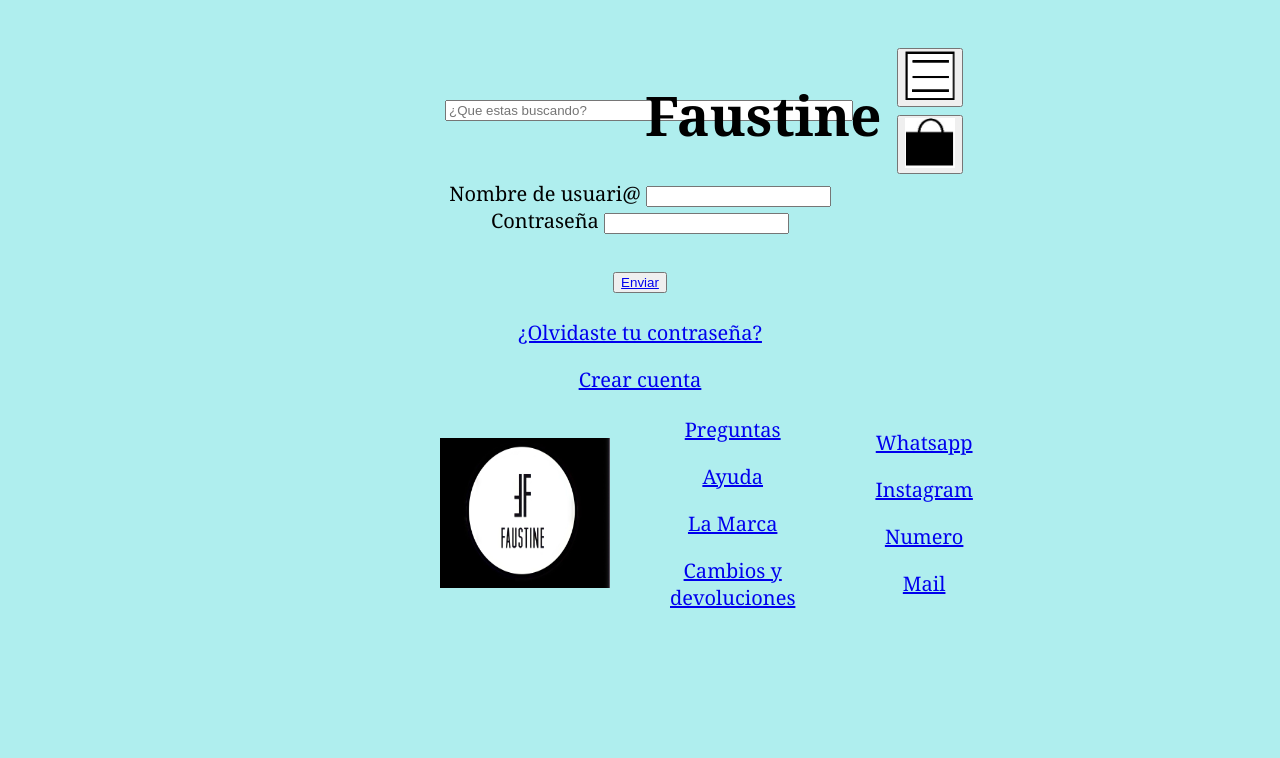
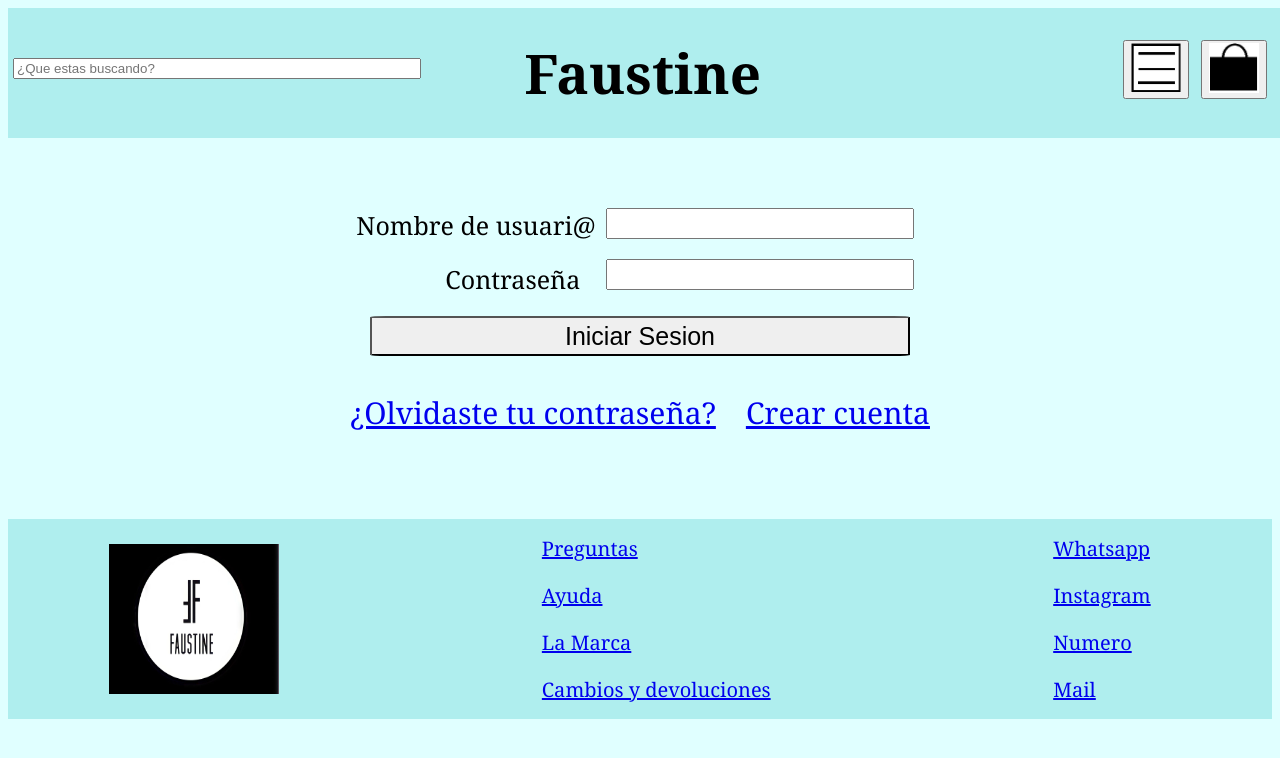
Before and after one commit to mauroma9/Grupo11Store, a website: page views/login.html in a window 1280 px wide. Drawn offline with Linux system fonts and the light colour scheme; files that its build step writes are made by us from their sources; files whose address does not match are found by name.

Commit message:
mas correciones a login

```diff
--- a/css/login.css
+++ b/css/login.css
@@ -1,19 +1,82 @@
-.body1{
-    background-color: paleturquoise;
-    display: flexbox;
-    font-size: 20px;
-    width: 400px;
-	margin: 50px auto;
-	height: 400px;
-	padding: 0px 9px 0px 9px;
-    text-align: center;
-    justify-content: space-between;
+.paginaLogin {
+    display: flex;
+    flex-direction: row;
+    justify-content: center;
 }
-.button{
-    margin-top: 10px;
-     margin-bottom:10px;
-     color: #FFF;
-     font-size: 40px;
-     text-align: center;
+
+.etiquetasDeLogin {
+    display: flex;
+    flex-direction: column;
+    margin-top: 70px;
+}
+
+.botonesDeLogin {
+    display: flex;
+    flex-direction: column;
+    margin-top: 70px;
+}
+
+.button {
+    display: flex;
+    justify-content: center;
+    margin-top: 20px;
+    margin-bottom: 20px;
 
 }
+
+.cuentaYContraseña {
+    display: flex;
+    justify-content: center;
+    margin-bottom: 70px;
+}
+
+.linkOlvidasteContraseña {
+    margin-right: 30px;
+    font-size: 30px;
+}
+
+.linkCrearCuenta {
+    font-size: 30px;
+}
+
+.boton1 {
+    width: 540px;
+    height: 40px;
+    border-radius: 3%;
+}
+
+.boton1:hover {
+    background-color: darkgray;
+    transition-property: background-color;
+    transition:
+        background-color, 0.3s;
+}
+
+.usuario {
+    font-size: 25px;
+    margin-right: 10px;
+}
+
+.password {
+    font-size: 25px;
+    margin-top: 20px;
+    position: relative;
+    left: 89px;
+
+}
+
+.barraDeUsuario {
+    width: 300px;
+    height: 25px;
+}
+
+.barraPassword {
+    width: 300px;
+    height: 25px;
+    margin-top: 20px;
+    margin-right: 10px;
+}
+
+.iniciarSesion {
+    font-size: 25px;
+}
--- a/views/login.html
+++ b/views/login.html
@@ -11,7 +11,6 @@
 </head>
 
 <body>
-<body class="body1">
     <header class="header">
         <div class="cointainer, logo-nav-container">
             <div class="barra">
@@ -29,24 +28,30 @@
 
         </div>
     </header>
-
-    <div class="usuario">
-        <label for="usuario">Nombre de usuari@</label>
-        <input type="text" name="usuario" id="usuario" minlength="5" data-error="Dato no valido" data-success="Correcto">
-        <label for="password">Contraseña</label>
-        <input type="password" name="password" id="password">
+    <div class="paginaLogin">
+        <div class="etiquetasDeLogin">
+            <span class="usuario">Nombre de usuari@</span>
+            <span class="password">Contraseña</span>
+        </div>
+        <div class="botonesDeLogin">
+            <input type="text" name="usuario" id="usuario" minlength="5" data-error="Dato no valido" data-success="Correcto" class="barraDeUsuario">
+            <input type="password" name="password" id="password" class="barraPassword">
+        </div>
     </div>
     <div class="button">
-    <button type="submit">
-        <a href="/">Enviar</a>
-    </button>
+        <button type="submit" class="boton1">
+            <span class="iniciarSesion">Iniciar Sesion</span>
+        </button>
     </div>
-    <p>
-        <a href= "http://www.google.com">¿Olvidaste tu contraseña?</a>
-    </p>
-    <p>
-        <a href= "http://www.google.com">Crear cuenta</a>
-    </p>
+
+    <div class="cuentaYContraseña">
+        <p>
+            <a href= "http://www.google.com" class="linkOlvidasteContraseña">¿Olvidaste tu contraseña?</a>
+        </p>
+        <p>
+            <a href= "http://www.google.com" class="linkCrearCuenta">Crear cuenta</a>
+        </p>
+    </div>
 
     <footer>
         <div class="footerfaustine">
@@ -72,8 +77,6 @@
 
         </div>
     </footer>
-
-</body>
 </body>
 
 </html>
```
